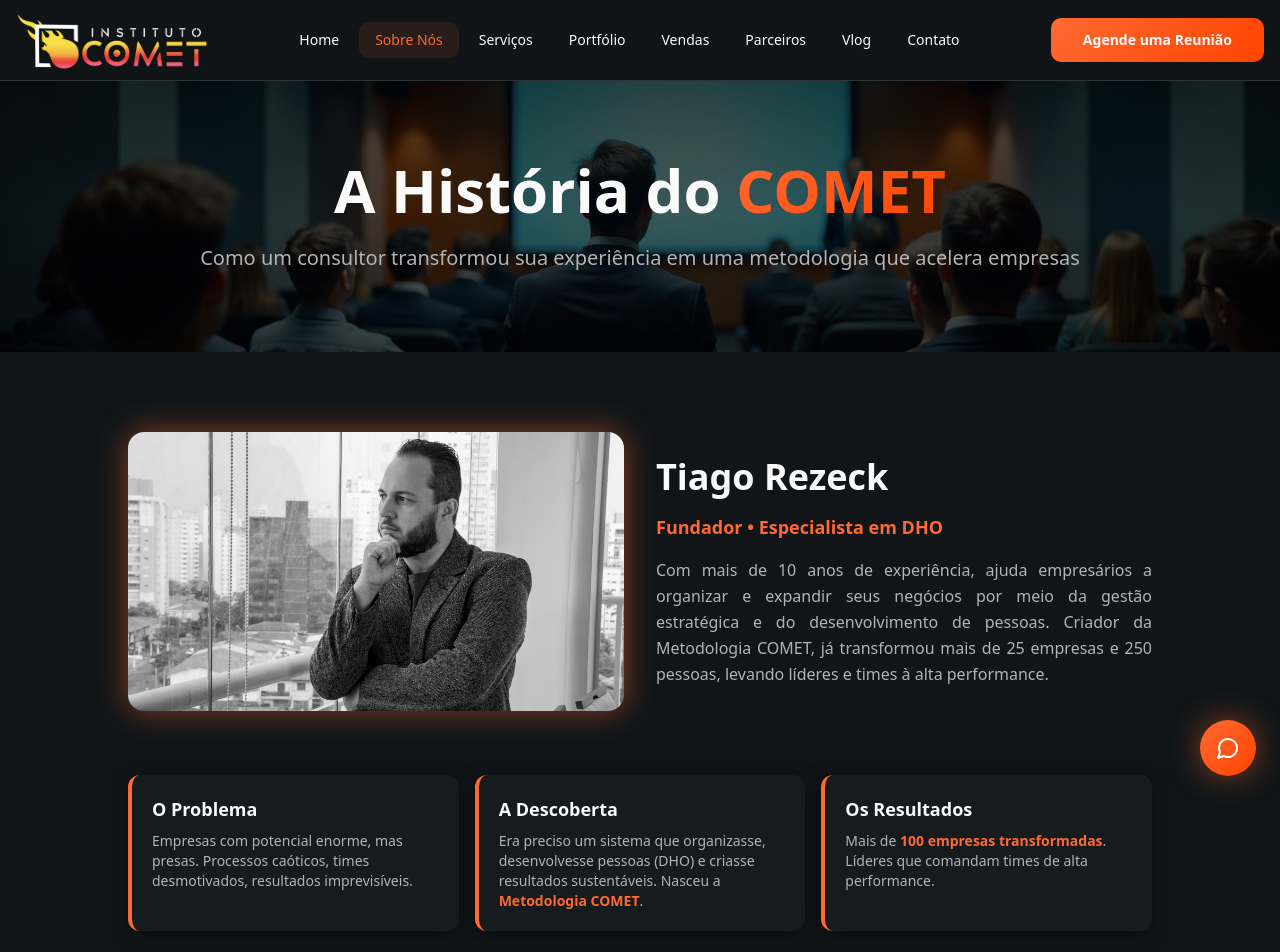
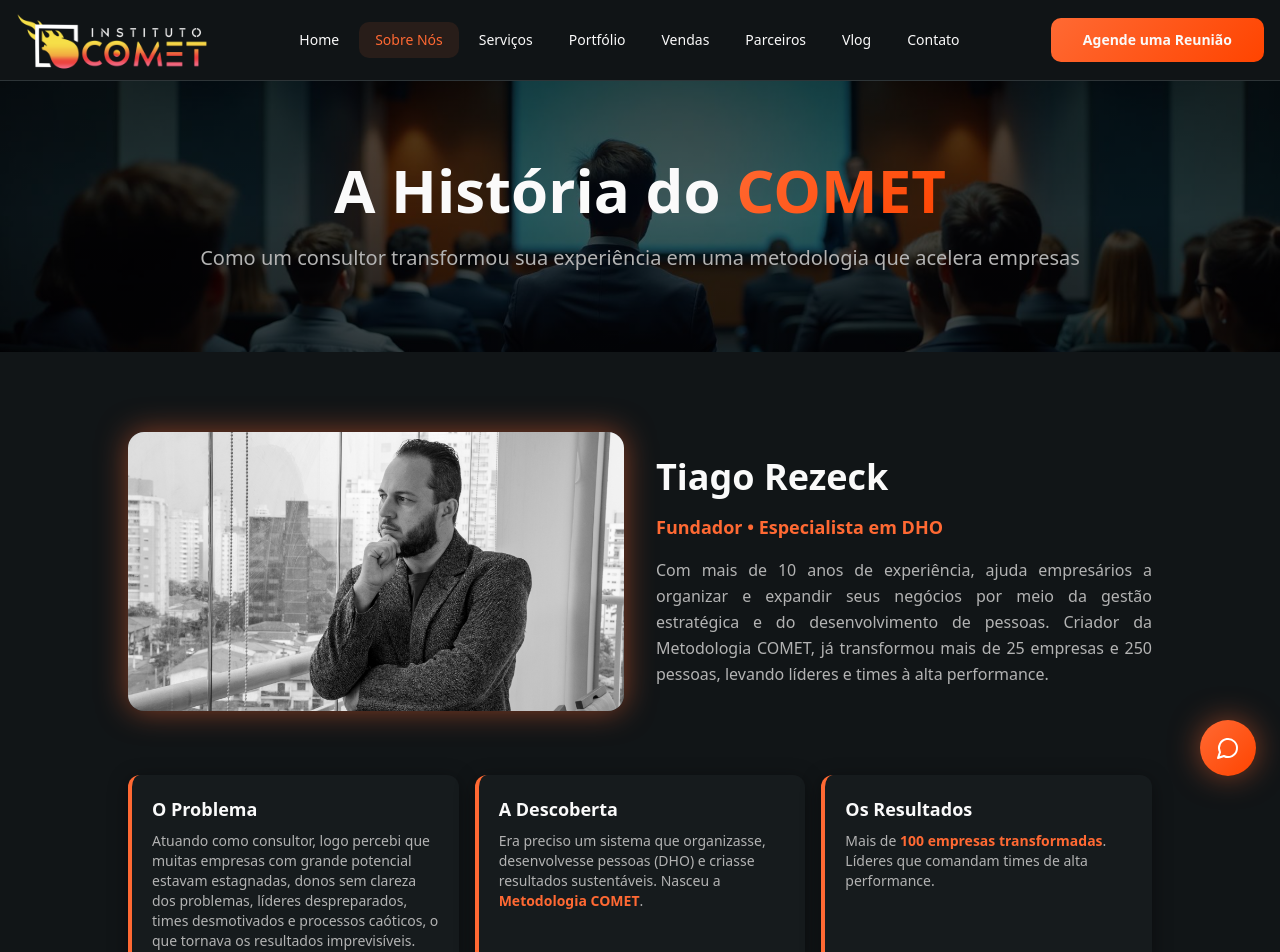
Before and after one commit to tiagorezeck/comet-launchpad, a React (Vite) app: page /sobre in a window 1280 px wide. Shown: the top 952 px of the page. Built offline with nearby package versions, Linux system fonts and the light colour scheme; the HTML template or start-up script is replaced by a standard one.

Commit message:
Visual edit in Lovable

```diff
--- a/src/pages/Sobre.tsx
+++ b/src/pages/Sobre.tsx
@@ -50,9 +50,7 @@ Criador da Metodologia COMET, já transformou mais de 25 empresas e 250 pessoas,
             <div className="grid md:grid-cols-3 gap-4">
               <div className="bg-card border-l-4 border-primary rounded-lg p-5 shadow-card hover:shadow-comet transition-all duration-300">
                 <h3 className="text-lg font-bold text-foreground mb-2">O Problema</h3>
-                <p className="text-sm text-muted-foreground">
-                  Empresas com potencial enorme, mas presas. Processos caóticos, times desmotivados, resultados imprevisíveis.
-                </p>
+                <p className="text-sm text-muted-foreground">Atuando como consultor, logo percebi que muitas empresas com grande potencial estavam estagnadas, donos sem clareza dos problemas, líderes despreparados, times desmotivados e processos caóticos, o que tornava os resultados imprevisíveis. </p>
               </div>
 
               <div className="bg-card border-l-4 border-primary rounded-lg p-5 shadow-card hover:shadow-comet transition-all duration-300">
```
